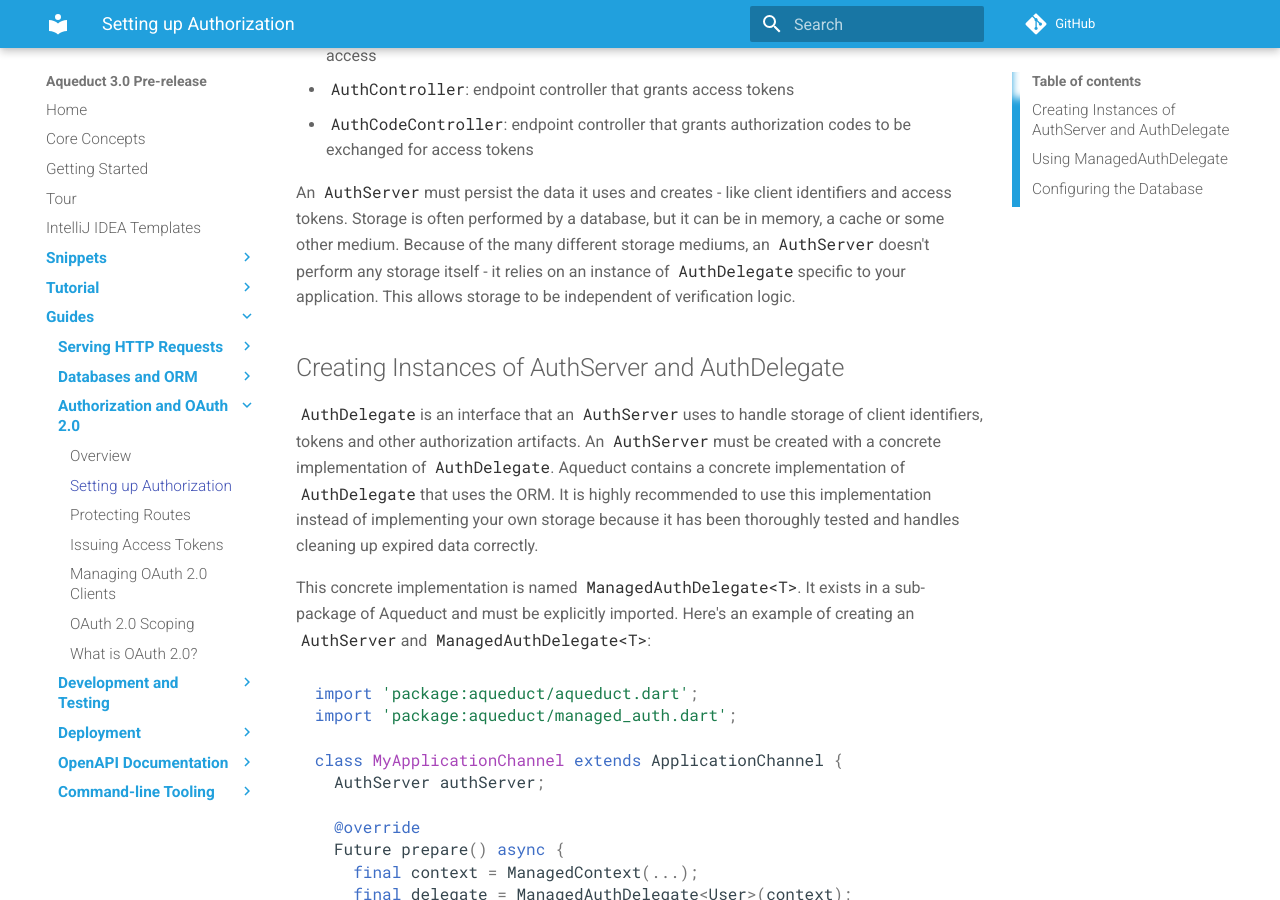
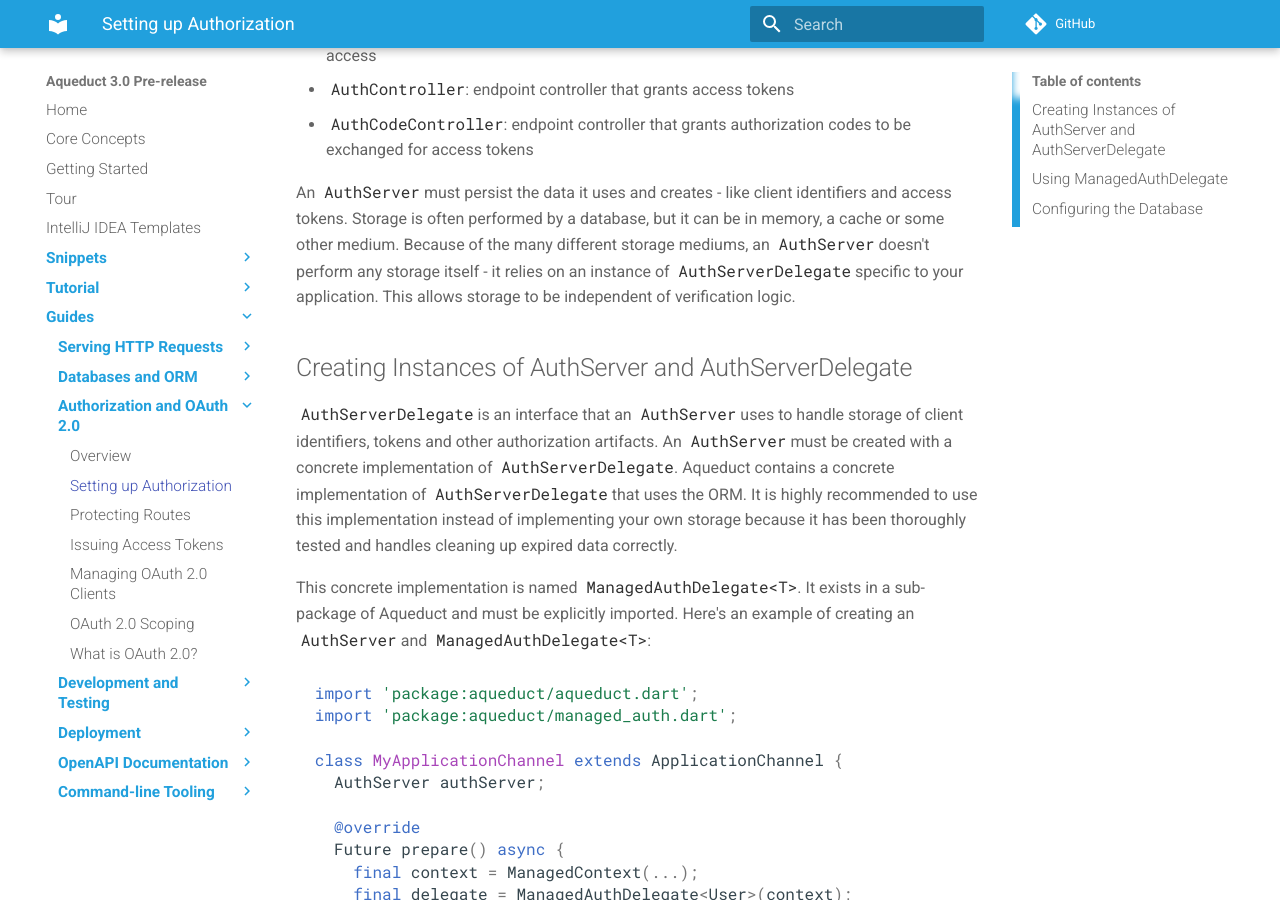
Before and after one commit to stablekernel/aqueduct, an MkDocs documentation site: the page built from source/docs/auth/server.md, in a window 1280 px wide and 900 px high, scrolled down 300 px. Built offline with MkDocs 1.6.1 and Material for MkDocs 9.7.7, drawn with Linux system fonts in a browser that asks for light colours; comment, search, counter and statistics services are not loaded; old or Windows-style settings are respelled for this version of MkDocs; some of the changed text lies outside the part shown.

Commit message:
Update AuthDelegate->AuthServerDelegate

```diff
--- a/source/docs/auth/server.md
+++ b/source/docs/auth/server.md
@@ -6,11 +6,11 @@ An `AuthServer` is a service that handles creating, verifying and refreshing aut
 - `AuthController`: endpoint controller that grants access tokens
 - `AuthCodeController`: endpoint controller that grants authorization codes to be exchanged for access tokens
 
-An `AuthServer` must persist the data it uses and creates - like client identifiers and access tokens. Storage is often performed by a database, but it can be in memory, a cache or some other medium. Because of the many different storage mediums, an `AuthServer` doesn't perform any storage itself - it relies on an instance of `AuthDelegate` specific to your application. This allows storage to be independent of verification logic.
+An `AuthServer` must persist the data it uses and creates - like client identifiers and access tokens. Storage is often performed by a database, but it can be in memory, a cache or some other medium. Because of the many different storage mediums, an `AuthServer` doesn't perform any storage itself - it relies on an instance of `AuthServerDelegate` specific to your application. This allows storage to be independent of verification logic.
 
-## Creating Instances of AuthServer and AuthDelegate
+## Creating Instances of AuthServer and AuthServerDelegate
 
-`AuthDelegate` is an interface that an `AuthServer` uses to handle storage of client identifiers, tokens and other authorization artifacts. An `AuthServer` must be created with a concrete implementation of `AuthDelegate`. Aqueduct contains a concrete implementation of `AuthDelegate` that uses the ORM. It is highly recommended to use this implementation instead of implementing your own storage because it has been thoroughly tested and handles cleaning up expired data correctly.
+`AuthServerDelegate` is an interface that an `AuthServer` uses to handle storage of client identifiers, tokens and other authorization artifacts. An `AuthServer` must be created with a concrete implementation of `AuthServerDelegate`. Aqueduct contains a concrete implementation of `AuthServerDelegate` that uses the ORM. It is highly recommended to use this implementation instead of implementing your own storage because it has been thoroughly tested and handles cleaning up expired data correctly.
 
 This concrete implementation is named `ManagedAuthDelegate<T>`. It exists in a sub-package of Aqueduct and must be explicitly imported. Here's an example of creating an `AuthServer` and `ManagedAuthDelegate<T>`:
 
@@ -76,7 +76,7 @@ For more details on authorization controllers like `AuthController`, see [Author
 
 ## Using ManagedAuthDelegate
 
-`ManagedAuthDelegate<T>` is a concrete implementation of `AuthDelegate`, providing storage of authorization tokens and clients for an `AuthServer`. Storage is accomplished by Aqueduct's ORM. `ManagedAuthDelegate<T>`, by default, is not part of the standard `aqueduct` library. To use this class, an application must import `package:aqueduct/managed_auth.dart`.
+`ManagedAuthDelegate<T>` is a concrete implementation of `AuthServerDelegate`, providing storage of authorization tokens and clients for an `AuthServer`. Storage is accomplished by Aqueduct's ORM. `ManagedAuthDelegate<T>`, by default, is not part of the standard `aqueduct` library. To use this class, an application must import `package:aqueduct/managed_auth.dart`.
 
 The type argument to `ManagedAuthDelegate<T>` represents the application's concept of a 'user' or 'account' - OAuth 2.0 terminology would refer to this type as a *resource owner*. A resource owner must be a `ManagedObject<T>` subclass that is specific to your application. Its table definition *must extend* `ResourceOwnerTableDefinition` and the instance type must implement `ManagedAuthResourceOwner<T>`, where `T` is the table definition. A basic definition may look like this:
 
```
Also changed, not shown: source/docs/auth/auth_scopes.md (+1 -1 lines), source/docs/auth/index.md (+1 -1 lines), source/docs/testing/best_practices.md (+1 -1 lines).
